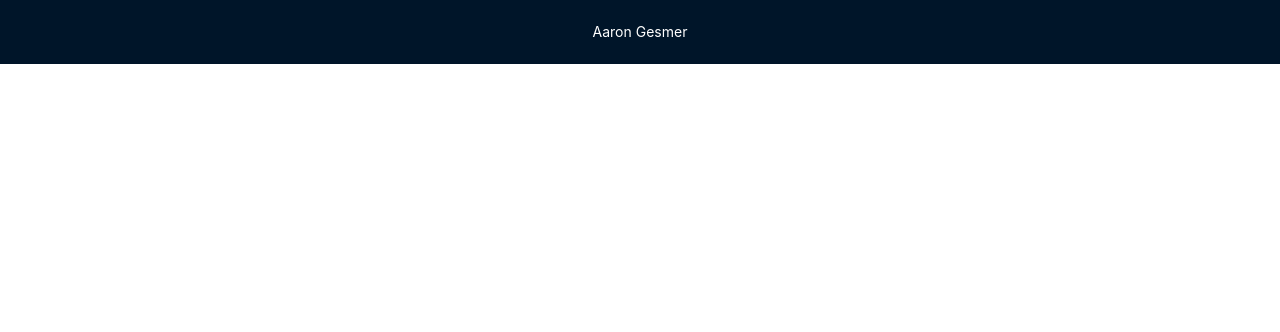
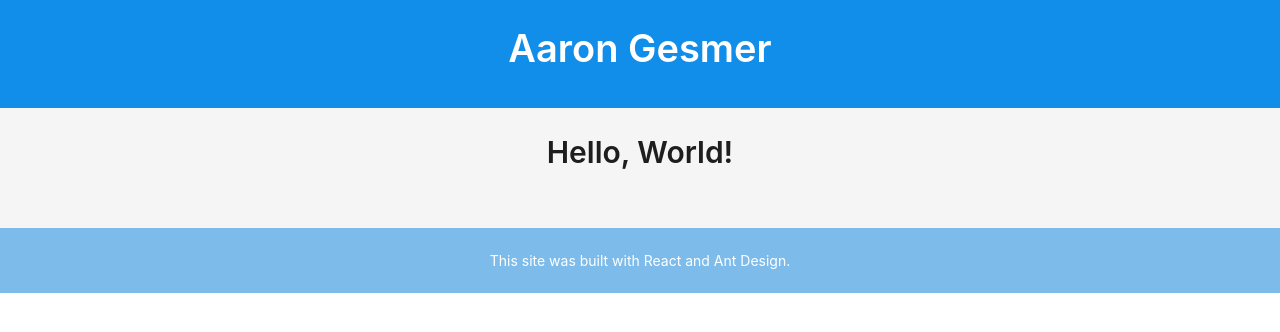
Before and after one commit to bucky-badger-gesmer/aarongesmer, a React (Create React App) app: page / in a window 1280 px wide. Shown: the top 332 px of the page. Built offline with nearby package versions, Linux system fonts and the light colour scheme.

Commit message:
add some content to site

```diff
--- a/src/App.js
+++ b/src/App.js
@@ -1,14 +1,49 @@
-import './App.css';
-import Layout, { Header } from 'antd/es/layout/layout';
+import React from 'react';
+import { Layout, Typography } from 'antd';
+
+const { Header, Content, Footer } = Layout;
+const { Title } = Typography;
 
 function App() {
   return (
     <div className="App">
       <Layout>
-        <Header style={{ color: 'white' }}>Aaron Gesmer</Header>
+        <Header style={headerStyle}>
+          <Title style={titleStyle}>Aaron Gesmer</Title>
+        </Header>
+        <Content style={contentStyle}>
+          <Title level={2}>Hello, World!</Title>
+        </Content>
+        <Footer style={footerStyle}>This site was built with React and Ant Design.</Footer>
       </Layout>
     </div>
   );
 }
 
+const headerStyle = {
+  textAlign: 'center',
+  color: 'white',
+  height: 108,
+  paddingInline: 50,
+  lineHeight: '64px',
+  backgroundColor: '#108ee9',
+};
+
+const titleStyle = {
+  color: 'inherit',
+};
+
+const contentStyle = {
+  textAlign: 'center',
+  minHeight: 120,
+  lineHeight: '120px',
+  color: '#fff',
+};
+
+const footerStyle = {
+  textAlign: 'center',
+  color: '#fff',
+  backgroundColor: '#7dbcea',
+};
+
 export default App;
```
